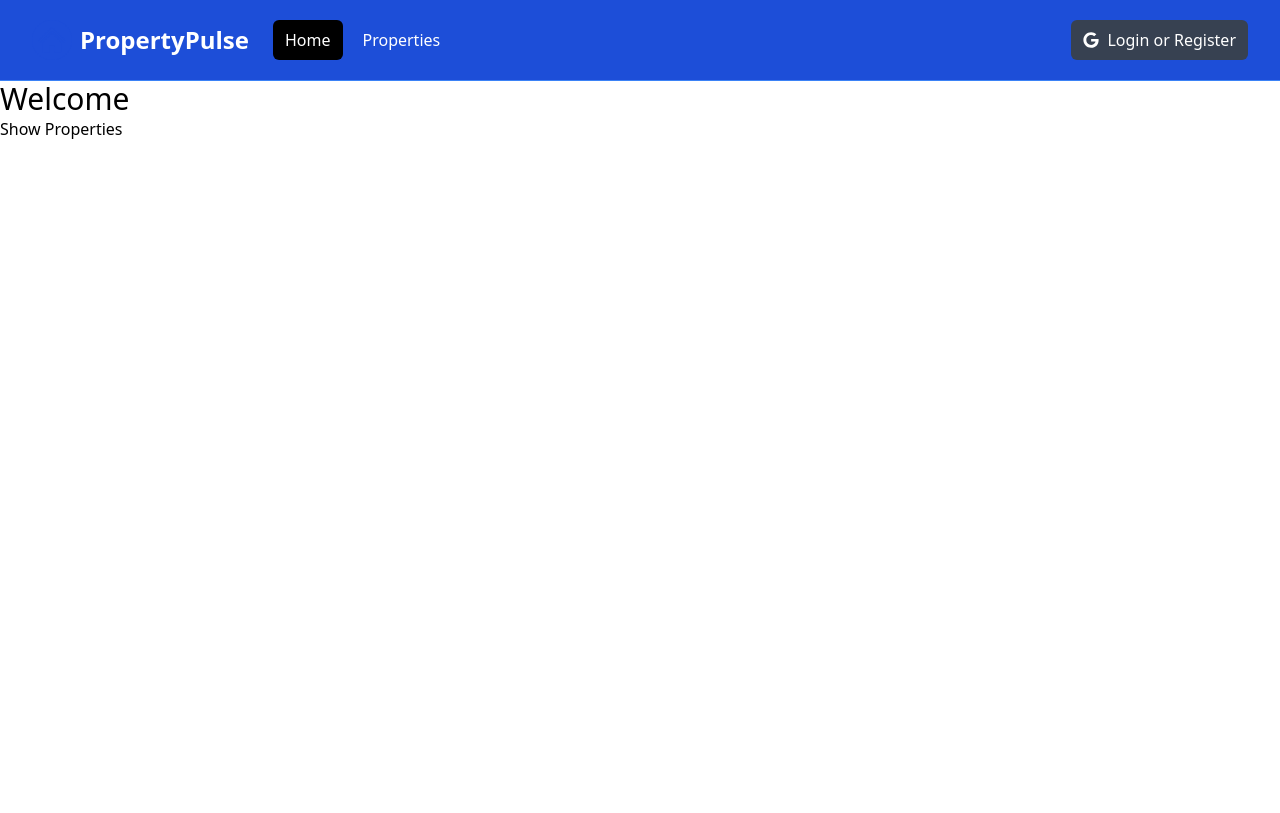
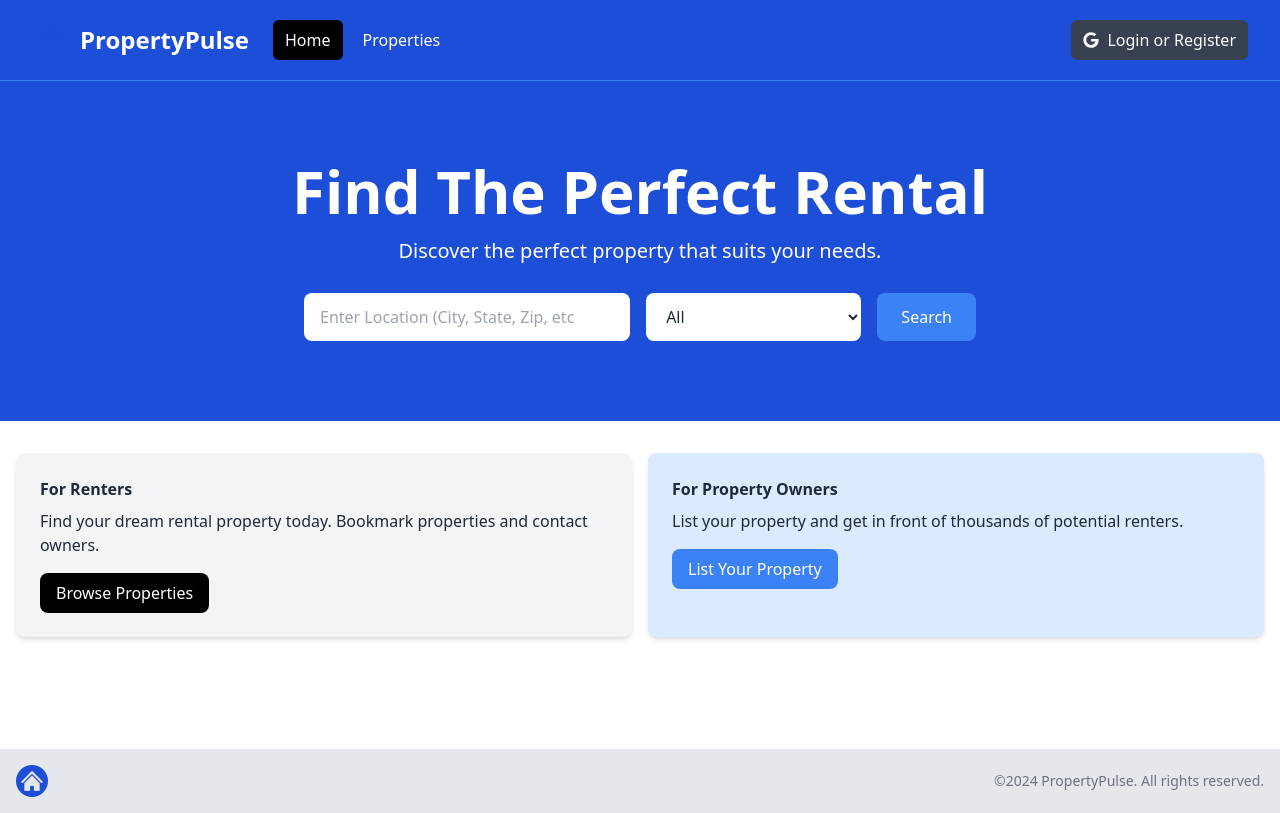
Before and after one commit to Epiq122/property-next, a Next.js app: page / in a window 1280 px wide. Built offline with nearby package versions, Linux system fonts and the light colour scheme.

Commit message:
Add Footer and Hero components, and create InfoBox and InfoBoxes components

```diff
--- a/app/layout.jsx
+++ b/app/layout.jsx
@@ -1,5 +1,6 @@
 import '@/assets/styles/globals.css';
 import Navbar from '@/components/Navbar';
+import Footer from '@/components/Footer';
 
 export const metadata = {
   title: 'PropertyPulse | Find The Perfect Rental Property',
@@ -13,6 +14,7 @@
       <body>
         <Navbar />
         <main>{children}</main>
+        <Footer />
       </body>
     </html>
   );
--- a/app/page.jsx
+++ b/app/page.jsx
@@ -1,11 +1,13 @@
+import InfoBoxes from '../components/InfoBoxes';
+import Hero from '../components/Hero';
 import Link from 'next/link';
 
 const HomePage = () => {
   return (
-    <div>
-      <h1 className='text-3xl'>Welcome</h1>
-      <Link href='/properties'>Show Properties</Link>
-    </div>
+    <>
+      <Hero />
+      <InfoBoxes />
+    </>
   );
 };
 export default HomePage;
--- /dev/null
+++ b/components/Footer.jsx
@@ -0,0 +1,22 @@
+import logo from '../assets/images/logo.png';
+import Image from 'next/image';
+
+const Footer = () => {
+  const currentYear = new Date().getFullYear();
+  return (
+    <footer className='bg-gray-200 py-4 mt-24'>
+      <div className='container mx-auto flex flex-col md:flex-row items-center justify-between px-4'>
+        <div className='mb-4 md:mb-0'>
+          <Image src={logo} alt='Logo' className='h-8 w-auto' />
+        </div>
+
+        <div>
+          <p className='text-sm text-gray-500 mt-2 md:mt-0'>
+            &copy;{currentYear} PropertyPulse. All rights reserved.
+          </p>
+        </div>
+      </div>
+    </footer>
+  );
+};
+export default Footer;
--- /dev/null
+++ b/components/Hero.jsx
@@ -0,0 +1,55 @@
+const Hero = () => {
+  return (
+    <section className='bg-blue-700 py-20 mb-4'>
+      <div className='max-w-7xl mx-auto px-4 sm:px-6 lg:px-8 flex flex-col items-center'>
+        <div className='text-center'>
+          <h1 className='text-4xl font-extrabold text-white sm:text-5xl md:text-6xl'>
+            Find The Perfect Rental
+          </h1>
+          <p className='my-4 text-xl text-white'>
+            Discover the perfect property that suits your needs.
+          </p>
+        </div>
+        <form className='mt-3 mx-auto max-w-2xl w-full flex flex-col md:flex-row items-center'>
+          <div className='w-full md:w-3/5 md:pr-2 mb-4 md:mb-0'>
+            <label htmlFor='location' className='sr-only'>
+              Location
+            </label>
+            <input
+              type='text'
+              id='location'
+              placeholder='Enter Location (City, State, Zip, etc'
+              className='w-full px-4 py-3 rounded-lg bg-white text-gray-800 focus:outline-none focus:ring focus:ring-blue-500'
+            />
+          </div>
+          <div className='w-full md:w-2/5 md:pl-2'>
+            <label htmlFor='property-type' className='sr-only'>
+              Property Type
+            </label>
+            <select
+              id='property-type'
+              className='w-full px-4 py-3 rounded-lg bg-white text-gray-800 focus:outline-none focus:ring focus:ring-blue-500'
+            >
+              <option value='All'>All</option>
+              <option value='Apartment'>Apartment</option>
+              <option value='Studio'>Studio</option>
+              <option value='Condo'>Condo</option>
+              <option value='House'>House</option>
+              <option value='Cabin Or Cottage'>Cabin or Cottage</option>
+              <option value='Loft'>Loft</option>
+              <option value='Room'>Room</option>
+              <option value='Other'>Other</option>
+            </select>
+          </div>
+          <button
+            type='submit'
+            className='md:ml-4 mt-4 md:mt-0 w-full md:w-auto px-6 py-3 rounded-lg bg-blue-500 text-white hover:bg-blue-600 focus:outline-none focus:ring focus:ring-blue-500'
+          >
+            Search
+          </button>
+        </form>
+      </div>
+    </section>
+  );
+};
+export default Hero;
--- /dev/null
+++ b/components/InfoBox.jsx
@@ -0,0 +1,21 @@
+const InfoBox = ({
+  heading,
+  backgroundColor = 'bg-gray-100',
+  textColor = 'text-gray-800',
+  buttonInfo,
+  children,
+}) => {
+  return (
+    <div className={`${backgroundColor} p-6 rounded-lg shadow-md`}>
+      <h2 className={`${textColor} font-bold`}>{heading}</h2>
+      <p className={` ${textColor} mt-2 mb-4`}>{children}</p>
+      <a
+        href={buttonInfo.link}
+        className={`inline-block ${buttonInfo.backgroundColor} text-white rounded-lg px-4 py-2 hover:opacity-80`}
+      >
+        {buttonInfo.text}
+      </a>
+    </div>
+  );
+};
+export default InfoBox;
--- /dev/null
+++ b/components/InfoBoxes.jsx
@@ -0,0 +1,37 @@
+import InfoBox from './InfoBox';
+
+const InfoBoxes = () => {
+  return (
+    <section>
+      <div className='container-xl lg:container m-auto'>
+        <div className='grid grid-cols-1 md:grid-cols-2 gap-4 p-4 rounded-lg'>
+          <InfoBox
+            heading='For Renters'
+            backgroundColor='bg-gray-100'
+            buttonInfo={{
+              text: 'Browse Properties',
+              link: '/properties',
+              backgroundColor: 'bg-black',
+            }}
+          >
+            Find your dream rental property today. Bookmark properties and
+            contact owners.
+          </InfoBox>
+          <InfoBox
+            heading='For Property Owners'
+            backgroundColor='bg-blue-100'
+            buttonInfo={{
+              text: 'List Your Property',
+              link: '/properties/add',
+              backgroundColor: 'bg-blue-500',
+            }}
+          >
+            List your property and get in front of thousands of potential
+            renters.
+          </InfoBox>
+        </div>
+      </div>
+    </section>
+  );
+};
+export default InfoBoxes;
--- a/jsconfig.json
+++ b/jsconfig.json
@@ -1,8 +1,7 @@
 {
   "compilerOptions": {
-    "baseUrl": ".",
     "paths": {
-      "@/*": ["../*"]
+      "@/*": ["./*"]
     }
   }
 }
```
